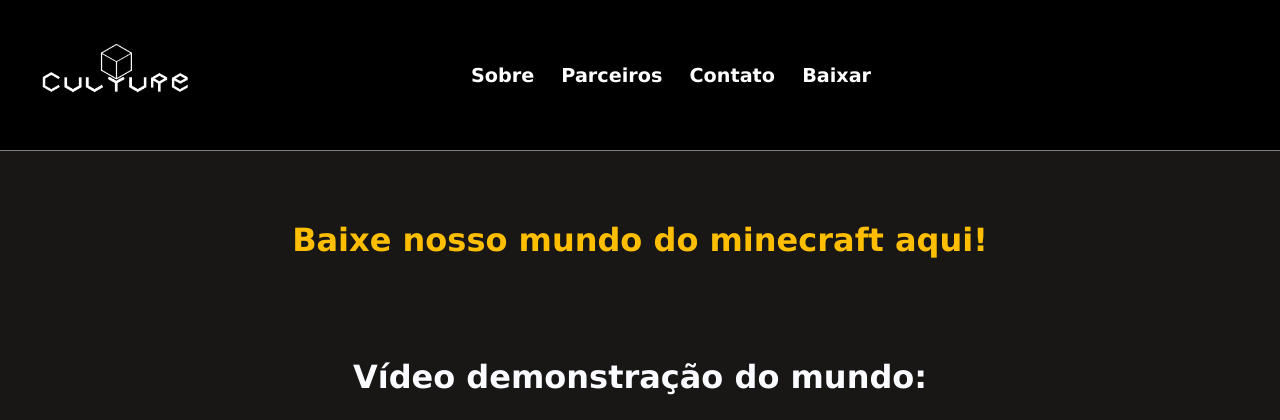
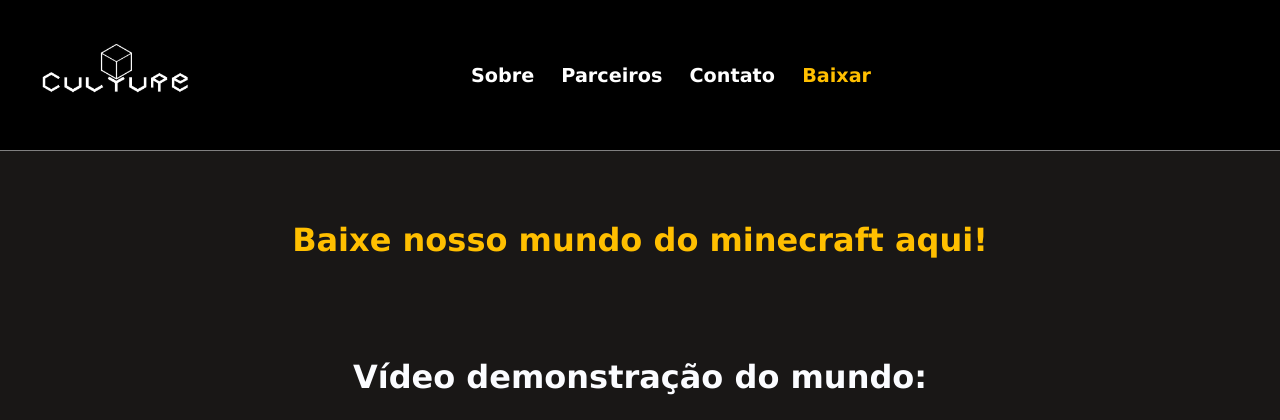
Before and after one commit to FabioVV/culture-etec-momo, a Flask app: page /baixar in a window 1280 px wide. Shown: the top 420 px of the page. Run offline with Flask 3, Linux system fonts and the light colour scheme; some libraries are stand-ins or nearby versions.

Commit message:
changed folder structure

```diff
--- a/static/index.css
+++ b/static/css/index.css
@@ -74,6 +74,7 @@
 
 .resumo{
     padding: 1.3rem;
+
 }
 
 .img-container{
@@ -122,6 +123,16 @@
     color: 	#ffbf00;
     /*#4B0082 ROXAO*/
 }
+
+a.inactive{
+    font-weight: bold;
+}
+
+a.active{
+    color: #ffbf00;
+
+}
+
 
 .f-text{
     margin-top: 50px;
@@ -220,6 +231,7 @@
     align-items: center;
     box-shadow: none;
     padding: 1rem;
+
 }
 
 .img-container.baixar{
@@ -287,13 +299,6 @@
 
 
 
-
-
-
-
-
-
-
 .links.contato{
     display: flex;
     flex-direction: column;
@@ -318,11 +323,6 @@
     font-size: .95em;
     color: #ffbf00;
 }
-
-
-
-
-
 
 
 
--- a/static/flash_msg.js
+++ /dev/null
@@ -1,8 +0,0 @@
-let a = document.querySelector('#msg')
-
-setTimeout(() =>{
-    a.classList.add('removed')
-    a.addEventListener('transitionend',() => {
-        a.remove()
-    })
-}, 1500)
--- /dev/null
+++ b/static/js/main.js
@@ -0,0 +1,27 @@
+let a = document.querySelector('#msg')
+
+setTimeout(() =>{
+    a.classList.add('removed')
+    a.addEventListener('transitionend',() => {
+        a.remove()
+    })
+}, 1500)
+
+
+
+function setActive(){
+
+    let inactiveB = document.querySelectorAll('.inactive')
+
+
+    for(let i = 0; i < inactiveB.length; i++){
+    if(document.location.href.indexOf(inactiveB[i].href) >= 0){
+            inactiveB[i].classList.add('active')
+    }
+
+    }
+
+}
+
+
+window.onload = setActive
--- a/templates/base.html
+++ b/templates/base.html
@@ -13,7 +13,7 @@
     <meta name="author" content="ETEC - Adriely, Sarah, Rodrigo, Gabriel">
 
     <link rel="icon "  href="{{url_for('static',filename='favicon.ico')}}">
-    <link rel="stylesheet" type="text/css" href="{{url_for('static', filename='index.css')}}">
+    <link rel="stylesheet" link href="/static/css/index.css">
     <script src="https://kit.fontawesome.com/70b8035b66.js" crossorigin="anonymous"></script>
 
 </head>
@@ -40,6 +40,6 @@
         <a href='{{url_for("index")}}'>Home</a>
     </div>
     {%include 'footer.html'%}
-    <script src="{{url_for('static', filename='flash_msg.js')}}"></script>
+    <script type="text/javascript" src="/static/js/main.js"></script>
 </body>
 </html>
--- a/templates/nav.html
+++ b/templates/nav.html
@@ -6,10 +6,11 @@
 
         <div class="links">
 
-            <a href="{{url_for('sobre')}}"><b>Sobre</b></a>
-            <a href="{{url_for('parceiros')}}"><b>Parceiros</b></a>
-            <a href="{{url_for('contato')}}"><b>Contato</b></a>
-            <a href="{{url_for('baixar')}}"><b>Baixar</b></a>
+            <a class="inactive" href="{{url_for('sobre')}}">Sobre</a>
+            <a class="inactive" href="{{url_for('parceiros')}}">Parceiros</a>
+            <a class="inactive" href="{{url_for('contato')}}">Contato</a>
+            <a class="inactive" href="{{url_for('baixar')}}">Baixar</a>
+
         </div>
         <div class="xxx"></div>
 </div>
```
